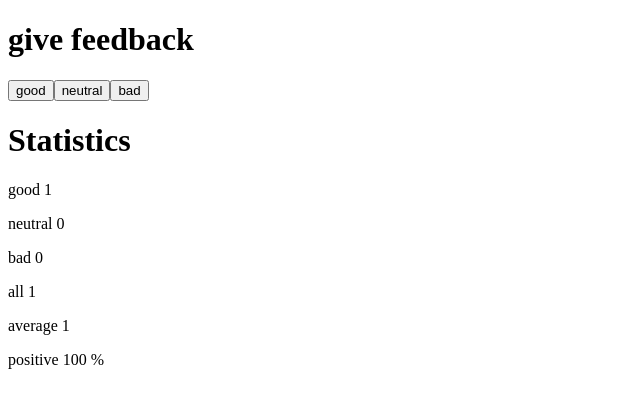
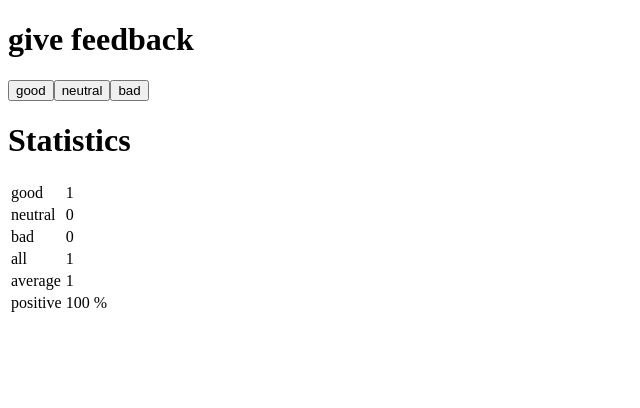
Before and after one commit to nandappputra/FullStackOpen, a React (Create React App) app in the folder part1/unicafe/: page / in a window 1280 px wide. Both pictures are taken after a click on the button "good". Shown: the top 408 px of the page, without its empty margins (0-640 px from the left). Built offline with nearby package versions, Linux system fonts and the light colour scheme.

Commit message:
Added Exercise 1.11

```diff
--- a/part1/unicafe/src/App.js
+++ b/part1/unicafe/src/App.js
@@ -15,12 +15,19 @@ const Headline = ({title}) =>{
 const StatisticLine = ({text,value}) =>{
   if(text==="positive"){
     return(
-      <p>{text} {value} %</p>
+      <tr>
+        <td>{text}</td>
+        <td>{value}</td>
+        <td>%</td>
+      </tr>
     )
   }
 
   return(
-    <p>{text} {value}</p>
+    <tr>
+      <td>{text}</td>
+      <td>{value}</td>
+    </tr>
   )
 }
 
@@ -33,12 +40,14 @@ const Statistics = ({good,neutral,bad}) =>{
   return(
     <div>
       <h1>Statistics</h1>
+      <table>
         <StatisticLine text="good" value={good}/>
         <StatisticLine text="neutral" value={neutral}/>
         <StatisticLine text="bad" value={bad}/>
         <StatisticLine text="all" value={good+neutral+bad}/>
         <StatisticLine text="average" value={(good-bad)/(good+neutral+bad)}/>
         <StatisticLine text="positive" value={(good)/(good+neutral+bad)*100}/>
+      </table>
     </div>
   )
 }
```
Lines whose indentation alone changed are shown as unchanged.
